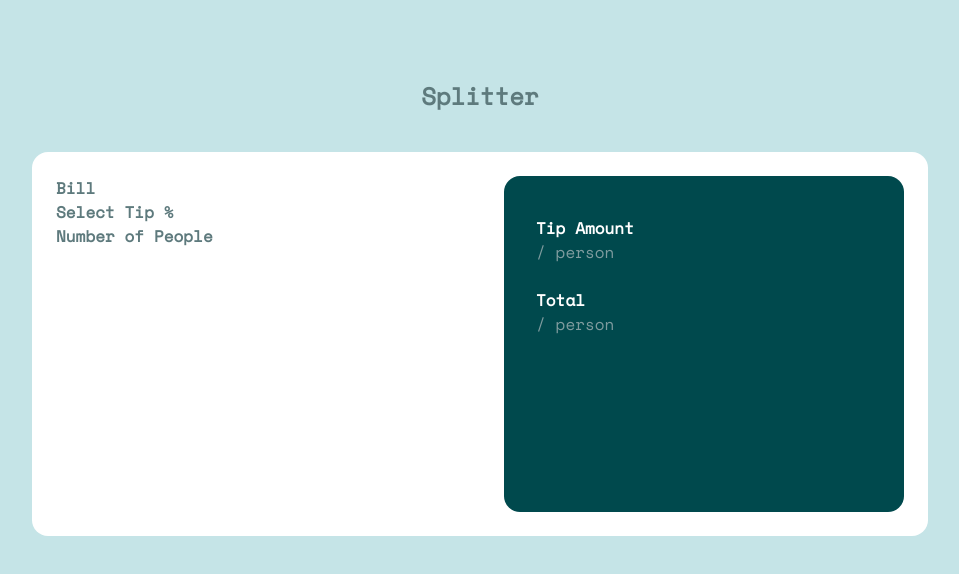
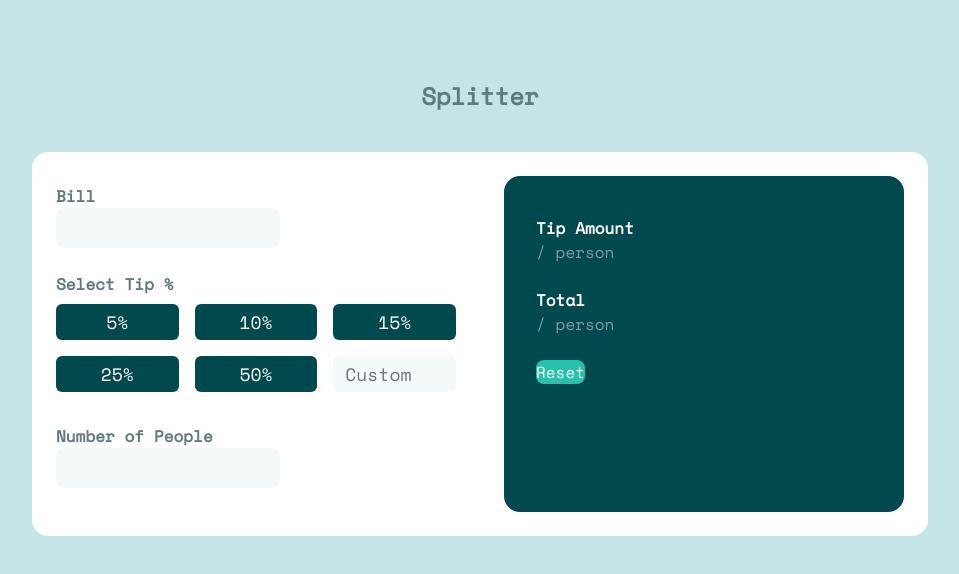
Before and after one commit to Kass-S/tip-calculator, a React (Vite) app: page / in a window 1280 px wide. Shown: the top 574 px of the page, without its empty margins (160-1119 px from the left). Built offline with nearby package versions, Linux system fonts and the light colour scheme.

Commit message:
style updates

```diff
--- a/src/components/TipCard.jsx
+++ b/src/components/TipCard.jsx
@@ -6,18 +6,35 @@ const TipCard = () => {
   return (
     <div className='flex justify-center'>
         <div className="lg:w-[56rem] grid grid-cols-2 bg-white rounded-2xl lg:h-96">
-            <div className='m-6 max-w-lg'>
+            <div className=' max-w-lg'>
+                <div className='m-6 mt-8'>
                     <h5 className=" font-bold text-color-dark">
                         Bill
                     </h5>
+                    <input type="number" className='input-bg rounded-lg' />
+                </div>
 
-                <h5 className=" font-bold text-color-dark">
+                <div className='my-6'>
+                    <h5 className=" font-bold text-color-dark mx-6">
                         Select Tip %
                     </h5>
+                    <div className='grid grid-cols-3 mx-4'>
+                        <button className='inner-card-bg rounded-md text-lg py-1 m-2 text-white button-hover'>5%</button>
+                        <button className='inner-card-bg rounded-md text-lg py-1 m-2 text-white button-hover'>10%</button>
+                        <button className='inner-card-bg rounded-md text-lg py-1 m-2 text-white button-hover'>15%</button>
+                        <button className='inner-card-bg rounded-md text-lg py-1 m-2 text-white button-hover'>25%</button>
+                        <button className='inner-card-bg rounded-md text-lg py-1 m-2 text-white button-hover'>50%</button>
+                        <input type="text" placeholder="Custom" className='input-bg rounded-md text-lg py-1 m-2' />
+                    </div>
+                </div>
 
+                <div className='m-6 mb-2'>
                     <h5 className=" font-bold text-color-dark">
                         Number of People
                     </h5>
+                    <input type="number" className='input-bg rounded-lg' />
+                </div>
+
             </div>
 
             <div className="max-w-lg inner-card-bg pl-8 p-4 m-6 rounded-2xl">
@@ -39,6 +56,8 @@ const TipCard = () => {
                     </p>
                 </div>
 
+                <button className='text-white button-hover rounded-lg reset-btn-bg'>Reset</button>
+
             </div>
         </div>
     </div>
--- a/src/index.css
+++ b/src/index.css
@@ -19,6 +19,11 @@
     background-color: hsl(183, 100%, 15%);
 }
 
+.input-bg{
+    background-color: hsl(189, 41%, 97%);
+    border: none;
+}
+
 .text-color{
     color: hsl(184, 14%, 56%);
 }
@@ -26,3 +31,11 @@
 .text-color-dark{
     color: hsl(186, 14%, 43%);
 }
+
+.button-hover:hover{
+    background-color: hsl(172, 70%, 62%);
+}
+
+.reset-btn-bg{
+    background-color: hsl(172, 67%, 45%);
+}
```
Lines whose indentation alone changed are shown as unchanged.
